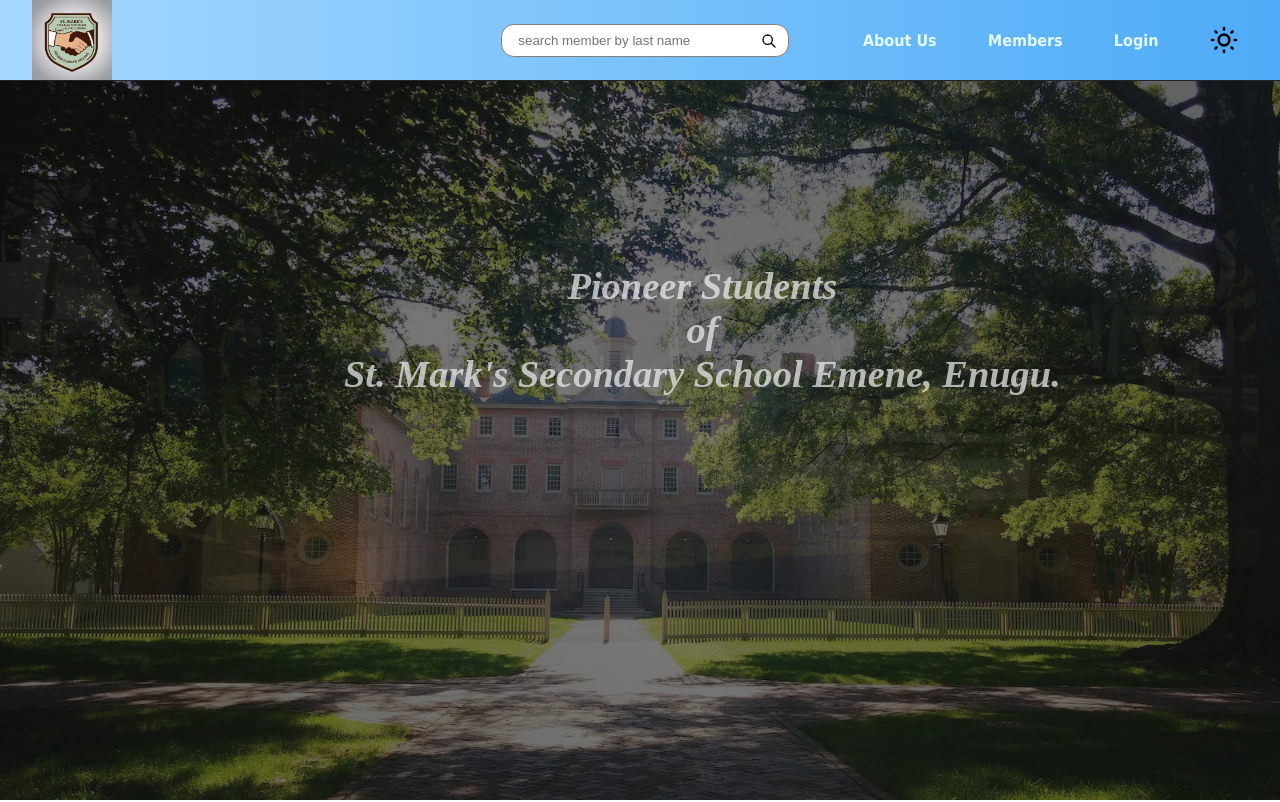
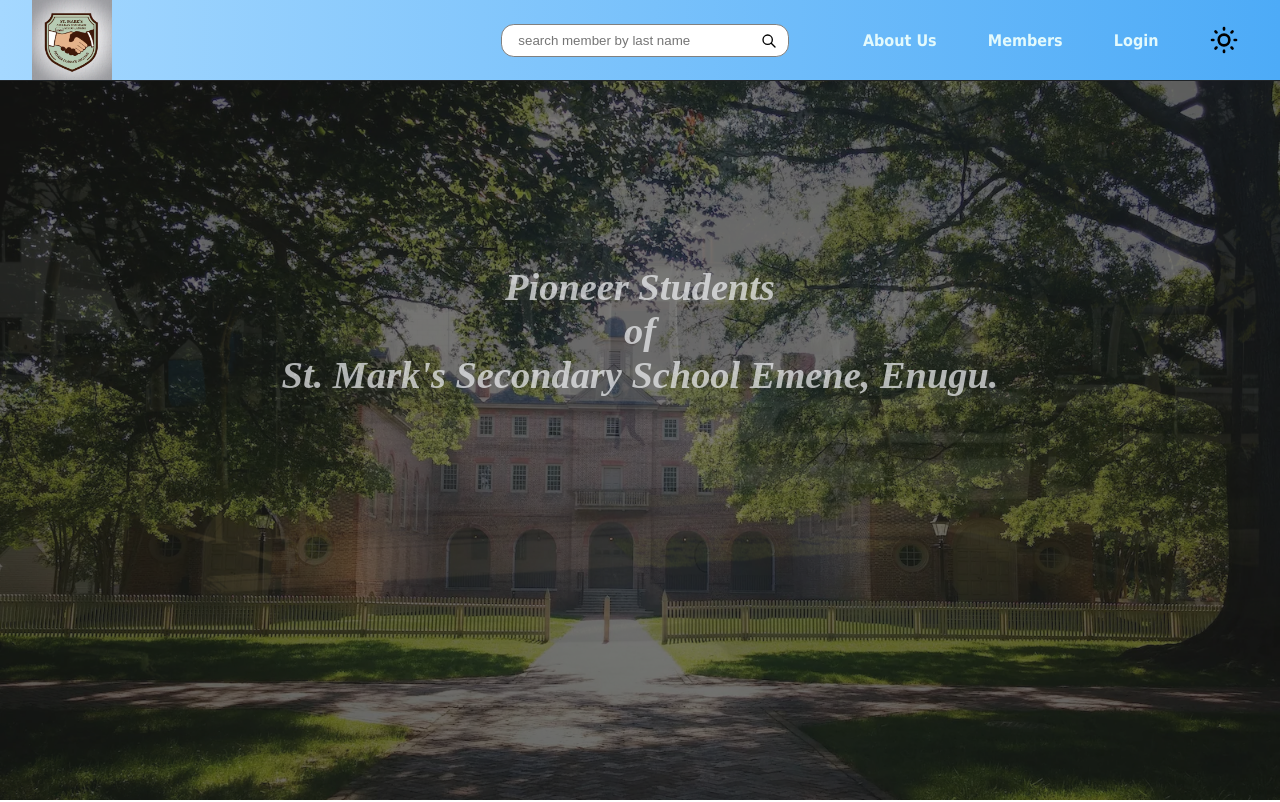
Before and after one commit to williamschidi/pioneer_students_frontend, a React (Vite) app: page / in a window 1280 px wide. Shown: the top 802 px of the page. Built offline with nearby package versions, Linux system fonts and the light colour scheme; no server answers; a web font is replaced by a local one.

Commit message:
new commit

```diff
--- a/src/container/components/About.jsx
+++ b/src/container/components/About.jsx
@@ -389,6 +389,14 @@
             </BioInfo>
           </ExcoDetail>
           <ExcoDetail>
+            <Img src="/images/chidi.jpeg" alt="image1" />
+            <BioInfo>
+              <Name>Emeaso Chidiebere</Name>
+              <Position>Assistant Secretary</Position>
+              <Contact>07033881174</Contact>
+            </BioInfo>
+          </ExcoDetail>
+          <ExcoDetail>
             <Img src="" alt="image1" />
             <BioInfo>
               <Name>Chukwuebuka Ibeh</Name>
--- a/src/container/components/redux/apiSlice.js
+++ b/src/container/components/redux/apiSlice.js
@@ -4,7 +4,7 @@
 export const apiSlice = createApi({
   reducerPath: "api",
   baseQuery: fetchBaseQuery({
-    baseUrl: "http://localhost:3003/api/v1",
+    baseUrl: "https://pioneer-students-backend.onrender.com/api/v1",
     credentials: "include",
   }),
   tagTypes: ["Admin"],
--- a/src/container/pages/Layout.jsx
+++ b/src/container/pages/Layout.jsx
@@ -62,9 +62,9 @@
 `;
 
 const Wraper = styled.div`
-  position: fixed;
-  top: 5rem;
-  left: 25%;
+  // position: fixed;
+  // top: 5rem;
+  // left: 25%;
   max-width: 50rem;
   opacity: 0.7;
   padding: 1.5rem;
```
